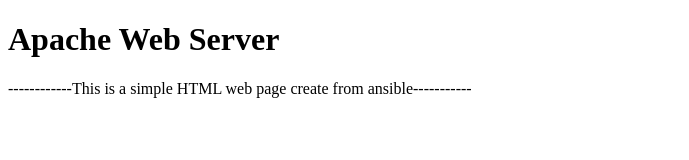
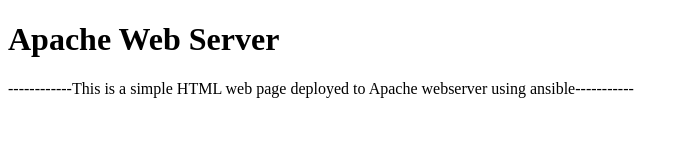
Before and after one commit to saiganeshsunkari/ansible, a plain HTML site: page index.html in a window 1280 px wide. Shown: the whole page, without its empty margins (0-689 px from the left). Drawn offline with Linux system fonts and the light colour scheme.

Commit message:
intial push

```diff
--- a/index.html
+++ b/index.html
@@ -5,6 +5,6 @@
 </head>
 <body>
 <h1>Apache Web Server</h1>
-<p>------------This is a simple HTML web page create from ansible-----------</p>
+<p>------------This is a simple HTML web page deployed to Apache webserver using ansible-----------</p>
 </body>
 </html>
```
